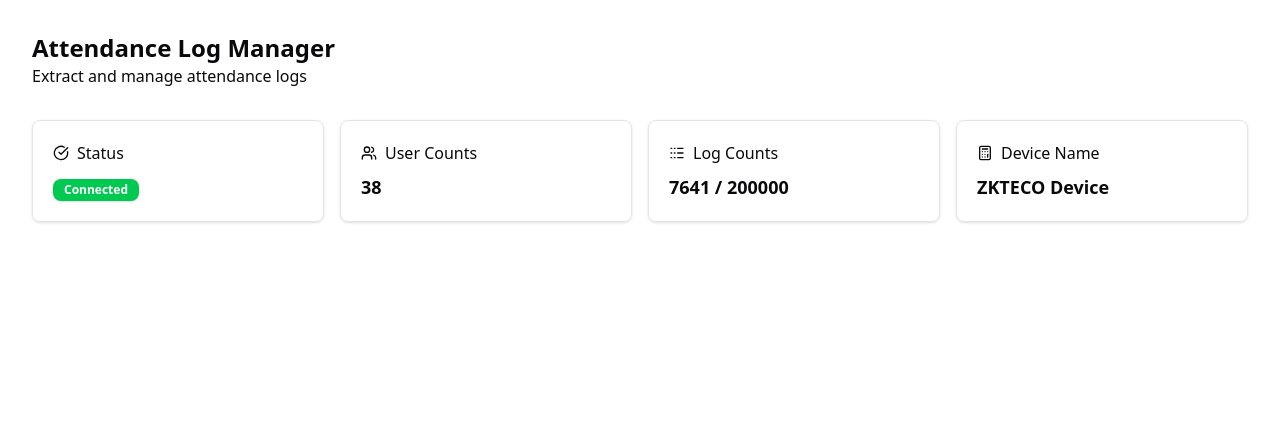
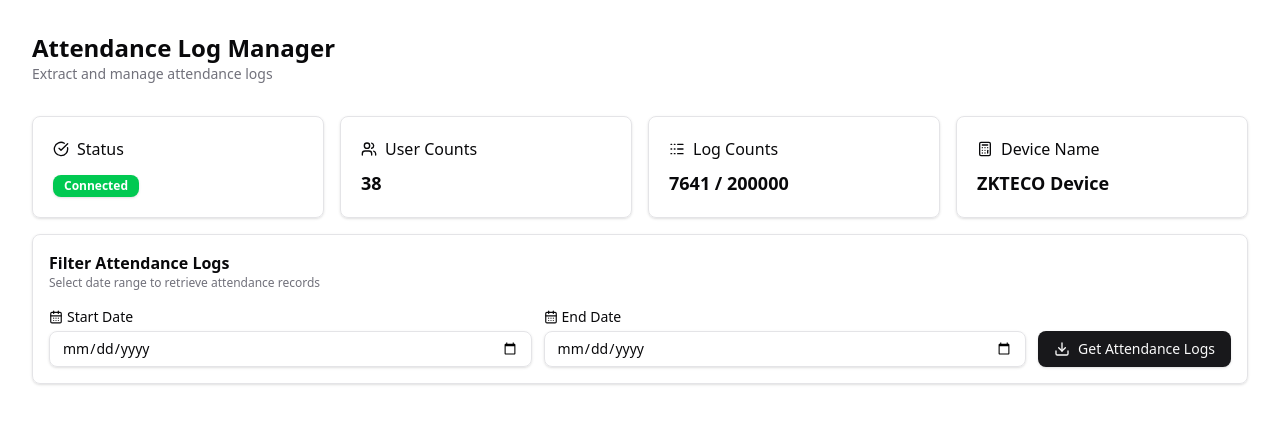
Before and after one commit to rijanniraula/zkteco_attendance, a React (Vite) app in the folder attend_frontend/: page / in a window 1280 px wide. Shown: the top 424 px of the page. Built offline with nearby package versions, Linux system fonts and the light colour scheme; no server answers.

Commit message:
get filtered logs

```diff
--- /dev/null
+++ b/attend_frontend/src/components/LogsFilter.jsx
@@ -0,0 +1,62 @@
+import React, { useState } from "react";
+import { Input } from "./ui/input";
+import { Button } from "./ui/button";
+import { CalendarDays, Download } from "lucide-react";
+
+const LogsFilter = ({ onGetAttendance }) => {
+  const [startDate, setStartDate] = useState();
+  const [endDate, setEndDate] = useState();
+
+  const handleGetAttendance = () => {
+    onGetAttendance(startDate, endDate);
+  };
+
+  return (
+    <div className="border shadow-sm p-4 rounded-md">
+      <div>
+        <h1 className=" font-semibold">Filter Attendance Logs</h1>
+        <p className="text-xs text-muted-foreground">
+          Select date range to retrieve attendance records
+        </p>
+      </div>
+
+      <div className="flex items-end gap-3 mt-4">
+        <div className="w-full space-y-1">
+          <label htmlFor="startDate" className="text-sm flex items-center">
+            <CalendarDays className="w-3.5 h-3.5 mr-1" />
+            <span>Start Date</span>
+          </label>
+          <Input
+            id="startDate"
+            type="date"
+            className="w-full flex flex-col justify-center"
+            value={startDate}
+            onChange={(e) => setStartDate(e.target.value)}
+          />
+        </div>
+        <div className="w-full space-y-1">
+          <label htmlFor="endDate" className="text-sm flex items-center">
+            <CalendarDays className="w-3.5 h-3.5 mr-1" />
+            <span>End Date</span>
+          </label>
+          <Input
+            id="endDate"
+            className="w-full flex flex-col justify-center"
+            type="date"
+            value={endDate}
+            onChange={(e) => setEndDate(e.target.value)}
+          />
+        </div>
+        <Button
+          className="flex items-center gap-2"
+          onClick={handleGetAttendance}
+        >
+          <Download className="w-4 h-4" />
+          Get Attendance Logs
+        </Button>
+      </div>
+    </div>
+  );
+};
+
+export default LogsFilter;
--- /dev/null
+++ b/attend_frontend/src/components/ui/input.jsx
@@ -0,0 +1,19 @@
+import * as React from "react"
+
+import { cn } from "@/lib/utils"
+
+const Input = React.forwardRef(({ className, type, ...props }, ref) => {
+  return (
+    <input
+      type={type}
+      className={cn(
+        "flex h-9 w-full rounded-md border border-input bg-transparent px-3 py-1 text-base shadow-sm transition-colors file:border-0 file:bg-transparent file:text-sm file:font-medium file:text-foreground placeholder:text-muted-foreground focus-visible:outline-none focus-visible:ring-1 focus-visible:ring-ring disabled:cursor-not-allowed disabled:opacity-50 md:text-sm",
+        className
+      )}
+      ref={ref}
+      {...props} />
+  );
+})
+Input.displayName = "Input"
+
+export { Input }
--- a/attend_frontend/src/helpers/api.js
+++ b/attend_frontend/src/helpers/api.js
@@ -1,14 +1,14 @@
 import { API_URL } from "./constants";
 
-export const makeApiRequest = async (
+export const makeApiRequest = async ({
   endpoint,
   contentType = "application/json",
   requestBody,
   method = "GET",
   stringify = true,
   signal,
-  responseType = "json"
-) => {
+  responseType = "json",
+}) => {
   try {
     const response = await fetch(API_URL + endpoint, {
       method,
--- a/attend_frontend/src/pages/home/index.jsx
+++ b/attend_frontend/src/pages/home/index.jsx
@@ -1,11 +1,11 @@
 import React, { useEffect, useMemo, useState } from "react";
-import { Button } from "@/components/ui/button";
 import { makeApiRequest } from "@/helpers/api";
 import { ENDPOINTS } from "@/helpers/constants";
 import { dummyDeviceInfo, dummyAttendanceLogs } from "@/lib/dummyData";
 import StatsCard from "@/components/StatsCard";
 import { Badge } from "@/components/ui/badge";
 import { CheckCircle, XCircle, Users, Logs, Calculator } from "lucide-react";
+import LogsFilter from "@/components/LogsFilter";
 
 const HomePage = () => {
   const [attendanceLogs, setAttendanceLogs] = useState([]);
@@ -16,43 +16,6 @@ const HomePage = () => {
     logCapacity: 0,
     deviceName: "",
   });
-
-  const handleGetDeviceInfo = async () => {
-    setDeviceInfo({ ...dummyDeviceInfo, success: "Disconnected" });
-    try {
-      const response = await makeApiRequest(ENDPOINTS.GET_DEVICE_INFO);
-      if (response.success) {
-        setDeviceInfo({
-          ...response,
-          success: response.success ? "Connected" : "Disconnected",
-        });
-      } else {
-        setDeviceInfo({
-          success: "Disconnected",
-          userCounts: 0,
-          logCounts: 0,
-          logCapacity: 0,
-          deviceName: "",
-        });
-      }
-    } catch (error) {
-      console.error("Error getting device info", error);
-    }
-  };
-
-  const handleGetAttendance = async () => {
-    try {
-      const response = await makeApiRequest(ENDPOINTS.GET_ATTENDANCE);
-      if (response.success) {
-        // setAttendanceLogs(response);
-        setAttendanceLogs(dummyAttendanceLogs);
-      } else {
-        console.error("Failed to get attendance logs");
-      }
-    } catch (error) {
-      console.error("Error getting attendance logs", error);
-    }
-  };
 
   const deviceInfoMap = useMemo(() => {
     return [
@@ -88,16 +51,62 @@ const HomePage = () => {
     ];
   }, [deviceInfo]);
 
+  //get device info
+  const handleGetDeviceInfo = async () => {
+    setDeviceInfo({ ...dummyDeviceInfo, success: "Disconnected" });
+    try {
+      const response = await makeApiRequest({
+        endpoint: ENDPOINTS.GET_DEVICE_INFO,
+      });
+      if (response.success) {
+        setDeviceInfo({
+          ...response,
+          success: response.success ? "Connected" : "Disconnected",
+        });
+      } else {
+        setDeviceInfo({
+          success: "Disconnected",
+          userCounts: 0,
+          logCounts: 0,
+          logCapacity: 0,
+          deviceName: "",
+        });
+      }
+    } catch (error) {
+      console.error("Error getting device info", error);
+    }
+  };
+
+  //get attendance logs
+  const handleGetAttendance = async (startDate, endDate) => {
+    try {
+      const response = await makeApiRequest({
+        endpoint: ENDPOINTS.GET_ATTENDANCE,
+        method: "POST",
+        requestBody: { startDate, endDate },
+      });
+      if (response.success) {
+        // setAttendanceLogs(response);
+        setAttendanceLogs(dummyAttendanceLogs);
+      } else {
+        console.error("Failed to get attendance logs");
+      }
+    } catch (error) {
+      console.error("Error getting attendance logs", error);
+    }
+  };
+
   useEffect(() => {
     handleGetDeviceInfo();
   }, []);
-  console.log(deviceInfo);
   return (
     <div>
       <main className="flex flex-col gap-4 p-8">
         <div>
           <h1 className="text-2xl font-bold">Attendance Log Manager</h1>
-          <p>Extract and manage attendance logs</p>
+          <p className="text-sm text-muted-foreground">
+            Extract and manage attendance logs
+          </p>
         </div>
 
         <div className="grid grid-cols-4 gap-4 mt-4">
@@ -112,6 +121,8 @@ const HomePage = () => {
             );
           })}
         </div>
+
+        <LogsFilter onGetAttendance={handleGetAttendance} />
       </main>
     </div>
   );
```
